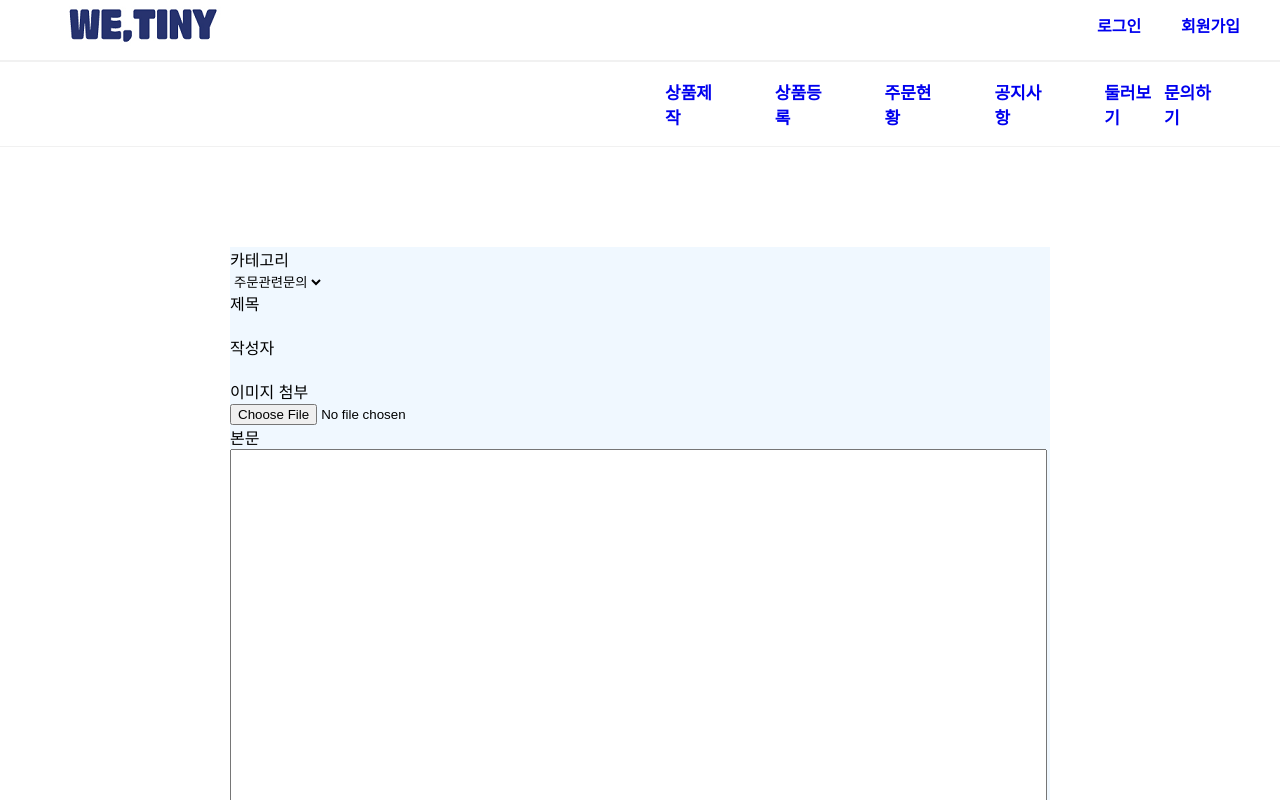
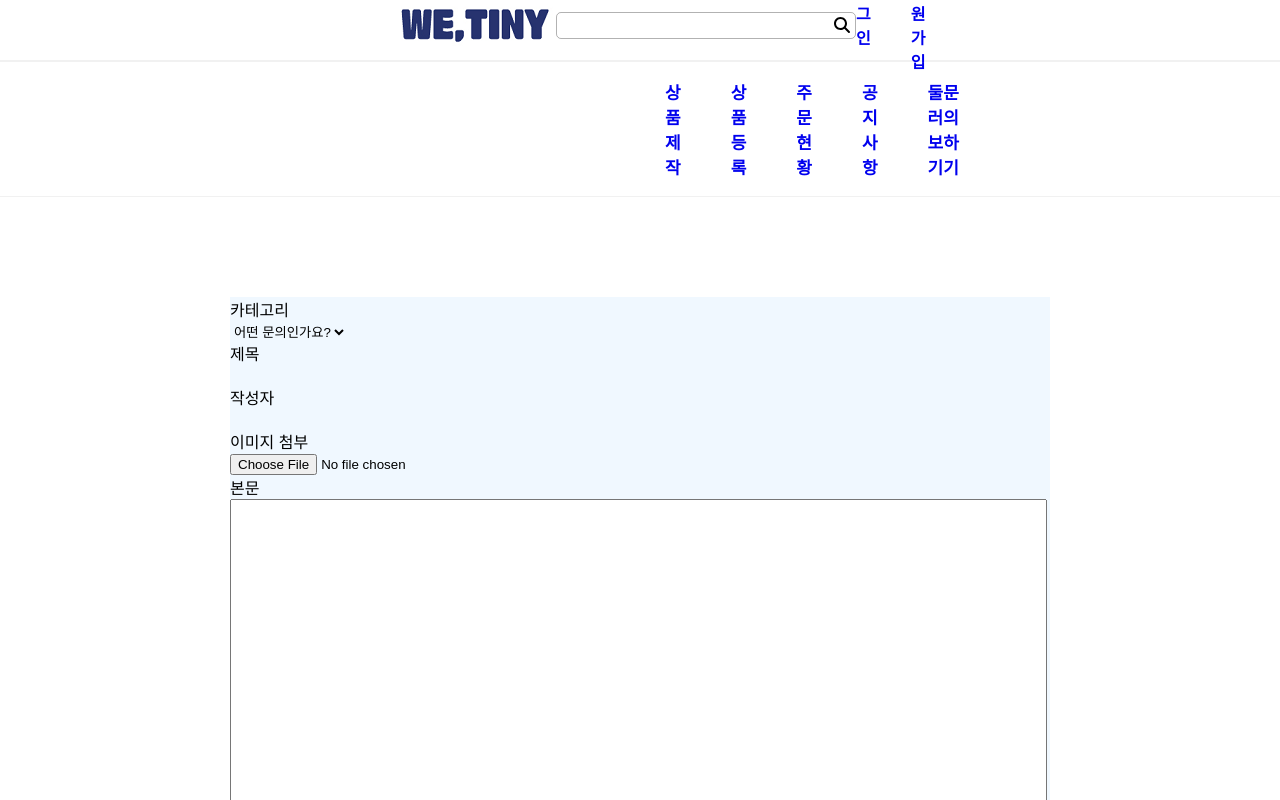
Before and after one commit to HHyeonYoungPark/Goods_Project, a React (Create React App) app in the folder seller/client/: page /ask in a window 1280 px wide. Shown: the top 800 px of the page. Built offline with nearby package versions, Linux system fonts and the light colour scheme.

Commit message:
아이콘추가

```diff
--- a/seller/client/package.json
+++ b/seller/client/package.json
@@ -3,6 +3,9 @@
   "version": "0.1.0",
   "private": true,
   "dependencies": {
+    "@fortawesome/fontawesome-svg-core": "^6.2.0",
+    "@fortawesome/free-solid-svg-icons": "^6.2.0",
+    "@fortawesome/react-fontawesome": "^0.2.0",
     "@testing-library/jest-dom": "^5.16.5",
     "@testing-library/react": "^13.4.0",
     "@testing-library/user-event": "^13.5.0",
--- a/seller/client/src/components/css/layout/Header.css
+++ b/seller/client/src/components/css/layout/Header.css
@@ -1,4 +1,4 @@
-.header-con{
+.header-con {
   display: flex;
   flex-direction: row;
   width: 100vw;
@@ -6,15 +6,50 @@
   align-items: center;
   justify-content: space-between;
 }
-.R-head{
+
+
+.R-head {
   display: flex;
   flex-direction: row;
+  margin-right: 330px;
 }
-.R-head a{
+.R-head a {
   margin-right: 40px;
   font-weight: bold;
+}
+.image {
+  margin-left: 390px;
+}
+.search-bar {
+  width: 300px;
+  height: 27px;
+  border-radius: 5px;
+  border: solid 1px rgba(0, 0, 0, 0.3);
+  display: flex;
+  justify-content: center;
+  align-items: center;
+  z-index: 1;
+  opacity: 1;
+  padding-right: 5px;
+}
+.search-bar__input {
+  width: 300px;
+  border: none;
+  -webkit-appearance: none;
+  text-align: center;
+  margin-left: 10px;
+  overflow: auto;
+  z-index: -1;
+  font-size: 15px;
 
 }
-.image{
-  margin-left: 58px;
+
+.search-bar__input:focus {
+
+  width: 300px;
+  text-align: left;
 }
+
+.fa-search {
+  font-size: 15px;
+}
--- a/seller/client/src/components/css/layout/Navbar.css
+++ b/seller/client/src/components/css/layout/Navbar.css
@@ -18,7 +18,7 @@
   margin-left: 50px;
 }
 .Rnav-wrap {
-  margin-right: 40px;
+  margin-right: 400px;
 }
 .nav-wrap a{
 
--- a/seller/client/src/components/css/pages/HelpToAdmin.css
+++ b/seller/client/src/components/css/pages/HelpToAdmin.css
@@ -54,6 +54,7 @@
 }
 .helph4 {
   margin-top: 50px;
+  margin-bottom: 20px;
 }
 li {
   list-style: none;
@@ -66,7 +67,7 @@ hr {
   background-color: #f1f1f1;
 }
 li button {
-  margin-left: 490px;
+  margin-left: 500px;
 }
 .ask-wrap{
   margin-top: 100px;
@@ -75,13 +76,15 @@ li button {
   background-color: #f1f1f1;
   margin-top: 15px;
 }
-.ask-wrap button{
+.toAsk {
   margin-top: 30px;
   background-color: #273270;
-  padding: 15px 10px;
+  width: 133px;
+  padding: 10px 15px;
   border-radius: 5px;
   color: white;
   cursor: pointer;
   margin-left: 350px;
+  margin-bottom: 50px;
 
 }
--- a/seller/client/src/components/layout/Header.js
+++ b/seller/client/src/components/layout/Header.js
@@ -1,25 +1,31 @@
-import React from "react";
-import logo from "../images/logo.png";
-import { useNavigate, Link } from "react-router-dom";
-import "../css/layout/Header.css";
+import React from 'react';
+import logo from '../images/logo.png';
+import { FontAwesomeIcon } from '@fortawesome/react-fontawesome';
+import {faMagnifyingGlass} from '@fortawesome/free-solid-svg-icons';
+import { useNavigate, Link } from 'react-router-dom';
+import '../css/layout/Header.css';
 function Header({ user }) {
   return (
-    <div className="header-con">
-      <div className="image">
-        <Link to="/">
-          <img src={logo} alt="logo" />
+    <div className='header-con'>
+      <div className='image'>
+        <Link to='/'>
+          <img src={logo} alt='logo' />
         </Link>
       </div>
-      <div className="R-head">
+      <div className='search-bar'>
+        <input type='text' className='search-bar__input' />
+        <FontAwesomeIcon icon ={faMagnifyingGlass}/>
+      </div>
+      <div className='R-head'>
         {!user && (
           <>
-            <Link to="/login">로그인</Link>
-            <Link to="/regist">회원가입</Link>
+            <Link to='/login'>로그인</Link>
+            <Link to='/regist'>회원가입</Link>
           </>
         )}
         {user && (
           <>
-            <Link to="/logout">로그아웃</Link>
+            <Link to='/logout'>로그아웃</Link>
           </>
         )}
       </div>
--- a/seller/client/src/components/pages/AskToAdmin.js
+++ b/seller/client/src/components/pages/AskToAdmin.js
@@ -1,16 +1,16 @@
-import "../css/pages/AskToAdmin.css";
-import React from "react";
-import { useState } from "react";
-import axios from "axios";
-import { useNavigate, Link } from "react-router-dom";
+import '../css/pages/AskToAdmin.css';
+import React from 'react';
+import { useState } from 'react';
+import axios from 'axios';
+import { useNavigate, Link } from 'react-router-dom';
 
 function Ask() {
   //입력받은 값
-  const [askCategory, setAskCg] = useState("");
-  const [askTitle, setAskTitle] = useState("");
-  const [askWriter, setAskWriter] = useState("");
-  const [askImage, setAskImage] = useState("");
-  const [askContents, setAskContents] = useState("");
+  const [askCategory, setAskCg] = useState('');
+  const [askTitle, setAskTitle] = useState('');
+  const [askWriter, setAskWriter] = useState('');
+  const [askImage, setAskImage] = useState('');
+  const [askContents, setAskContents] = useState('');
 
   const [isCategory, setIsAskCg] = useState(false);
   const [isTitle, setIsAskTitle] = useState(false);
@@ -25,30 +25,31 @@ function Ask() {
 
     if (isCategory && isTitle && isWriter && isAskImage && isContent == true) {
       let formData = new FormData();
-      formData.append("askCategory", askCategory);
-      formData.append("askTitle", askTitle);
-      formData.append("askWriter", askWriter);
-      formData.append("askImage", askImage);
-      formData.append("askContents", askContents);
+      formData.append('askCategory', askCategory);
+      formData.append('askTitle', askTitle);
+      formData.append('askWriter', askWriter);
+      formData.append('askImage', askImage);
+      formData.append('askContents', askContents);
 
       await axios
-        .post("http://localhost:4001/ask", formData)
+        .post('http://localhost:4001/ask', formData)
         .then((response) => {
           if (response.data.status === 201) {
-            localStorage.setItem("askCategory", response.data.askCategory);
-            localStorage.setItem("askTitle", response.data.askTitle);
-            localStorage.setItem("askWriter", response.data.askWriter);
-            localStorage.setItem("askImage", response.data.askImage);
-            localStorage.setItem("askContents", response.askContents);
+            window.alert(response.data.message);
+            localStorage.setItem('askCategory', response.data.askCategory);
+            localStorage.setItem('askTitle', response.data.askTitle);
+            localStorage.setItem('askWriter', response.data.askWriter);
+            localStorage.setItem('askImage', response.data.askImage);
+            localStorage.setItem('askContents', response.askContents);
 
-            navigate("help");
+            navigate('help');
           } else {
-            window.alert("에러발생 : 관리자에게 문의하세요");
-            navigate("/");
+            window.alert('에러발생 : 관리자에게 문의하세요');
+            navigate('/');
           }
         });
     } else {
-      alert("입력하신 정보를 다시 확인해주세요.");
+      alert('입력하신 정보를 다시 확인해주세요.');
     }
   }
   function onChangeAskCg(e) {
@@ -103,38 +104,39 @@ function Ask() {
     }
   }
   return (
-    <div className="ask-con">
-      <form method="post" encType="multipart/form-data" onSubmit={frmHandler}>
-        <div className="ask-wrap">
+    <div className='ask-con'>
+      <form method='post' encType='multipart/form-data' onSubmit={frmHandler}>
+        <div className='ask-wrap'>
           <div>카테고리</div>
-          <select name="askCategory" id="ask-opt" onChange={onChangeAskCg}>
-            <option value="">주문관련문의</option>
-            <option value="">결제관련문의</option>
-            <option value="">배송관련문의</option>
-            <option value="">환불관련문의</option>
-            <option value="">계정관련문의</option>
+          <select name='askCategory' id='ask-opt' onChange={onChangeAskCg}>
+            <option value=''>어떤 문의인가요?</option>
+            <option value='1'>주문관련문의</option>
+            <option value='2'>결제관련문의</option>
+            <option value='3'>배송관련문의</option>
+            <option value='4'>환불관련문의</option>
+            <option value='5'>계정관련문의</option>
           </select>
           <div>제목 </div>
-          <input type="text" name="askTitle" onChange={onChangeAskTitle} />
+          <input type='text' name='askTitle' onChange={onChangeAskTitle} />
           <div>작성자</div>
-          <input type="text" name="askWriter" onChange={onChangeAskWriter} />
+          <input type='text' name='askWriter' onChange={onChangeAskWriter} />
           <div>이미지 첨부</div>
           <input
-            className="askimage"
-            type="file"
-            name="askImage"
+            className='askimage'
+            type='file'
+            name='askImage'
             onChange={onChangeAskImage}
           />
           <div>본문</div>
           <textarea
-            name="askContents"
-            id=""
-            cols="100"
-            rows="25"
+            name='askContents'
+            id=''
+            cols='100'
+            rows='25'
             onChange={onChangeAskContents}
           ></textarea>
           <div>
-            <button type="submit">작성완료</button>
+            <button type='submit'>작성완료</button>
           </div>
         </div>
       </form>
```
Also changed, not shown: seller/client/src/components/pages/HelpToAdmin.js (+71 -30 lines), 5 other files (tests, documents, lock files or other folders).
